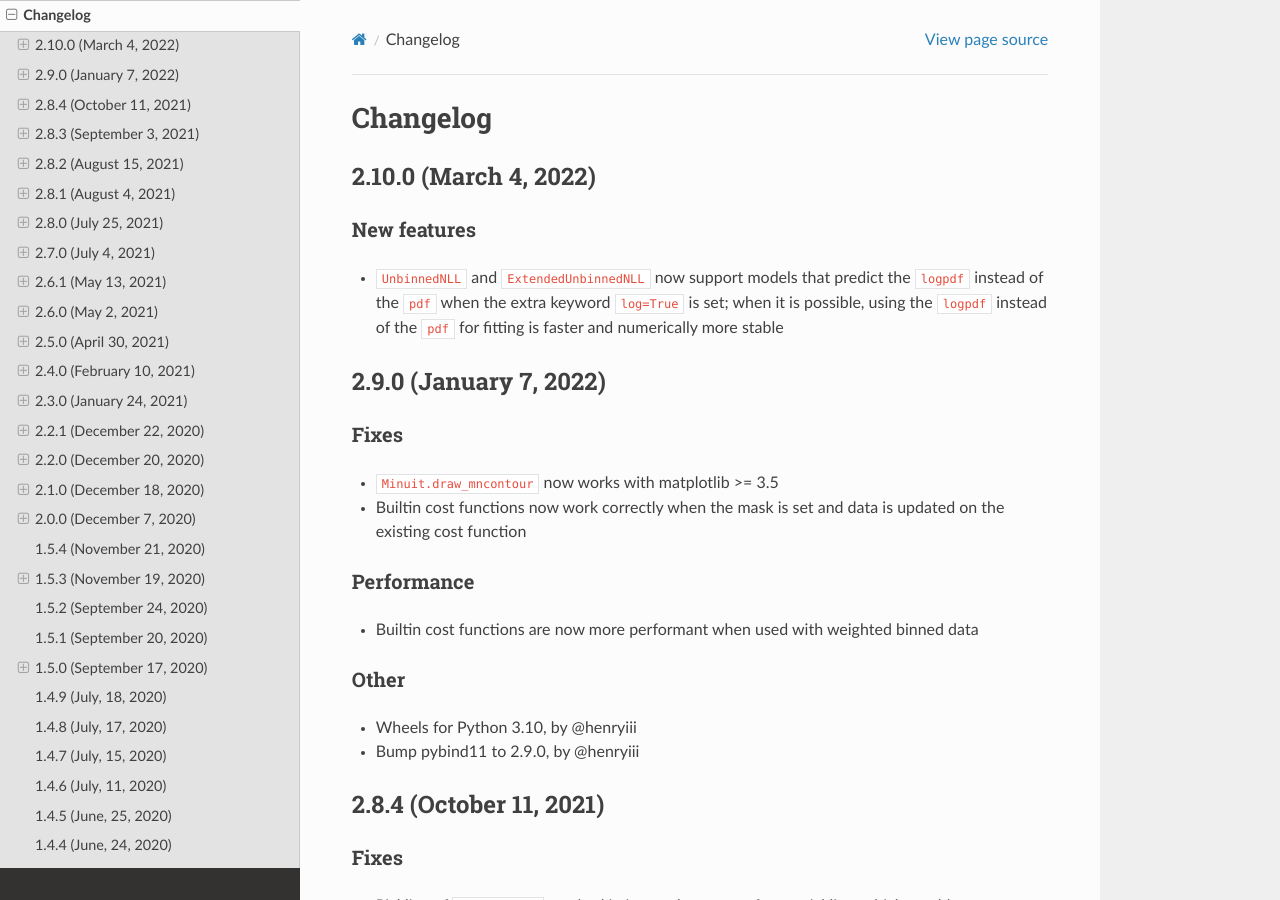
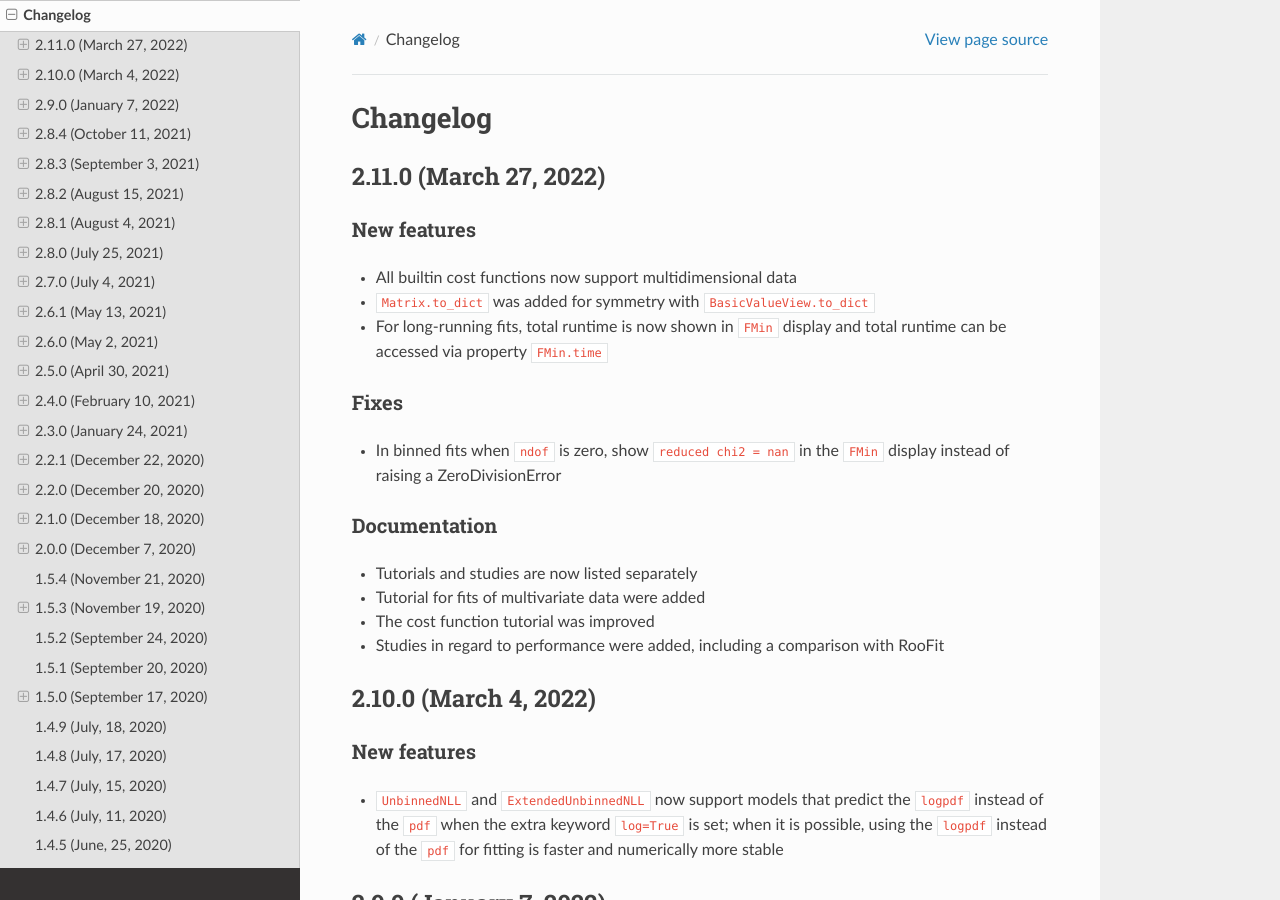
Before and after one commit to scikit-hep/iminuit, a Sphinx documentation site: the page built from doc/changelog.rst, in a window 1280 px wide and 900 px high. Built offline with Sphinx 7.4.7 and the Read the Docs theme 2.0.0, drawn with Linux system fonts in a browser that asks for light colours.

Commit message:
update changelog and version

```diff
--- a/doc/changelog.rst
+++ b/doc/changelog.rst
@@ -4,6 +4,26 @@
 
 Changelog
 =========
+
+2.11.0 (March 27, 2022)
+-----------------------
+
+New features
+~~~~~~~~~~~~
+- All builtin cost functions now support multidimensional data
+- ``Matrix.to_dict`` was added for symmetry with ``BasicValueView.to_dict``
+- For long-running fits, total runtime is now shown in ``FMin`` display and total runtime can be accessed via property ``FMin.time``
+
+Fixes
+~~~~~
+- In binned fits when ``ndof`` is zero, show ``reduced chi2 = nan`` in the ``FMin`` display instead of raising a ZeroDivisionError
+
+Documentation
+~~~~~~~~~~~~~
+- Tutorials and studies are now listed separately
+- Tutorial for fits of multivariate data were added
+- The cost function tutorial was improved
+- Studies in regard to performance were added, including a comparison with RooFit
 
 2.10.0 (March 4, 2022)
 ----------------------
--- a/src/iminuit/version.py
+++ b/src/iminuit/version.py
@@ -7,7 +7,7 @@
 # - Increase MAINTENANCE when fixing bugs without adding features
 # - During development, add suffix .devN with N >= 0
 # - For release candidates, add suffix .rcN with N >= 0
-version = "2.10.0"
+version = "2.11.0"
 
 # We list the corresponding ROOT version of the C++ Minuit2 library here
 root_version = "v6-25-01-1694-g187368db19"
```
